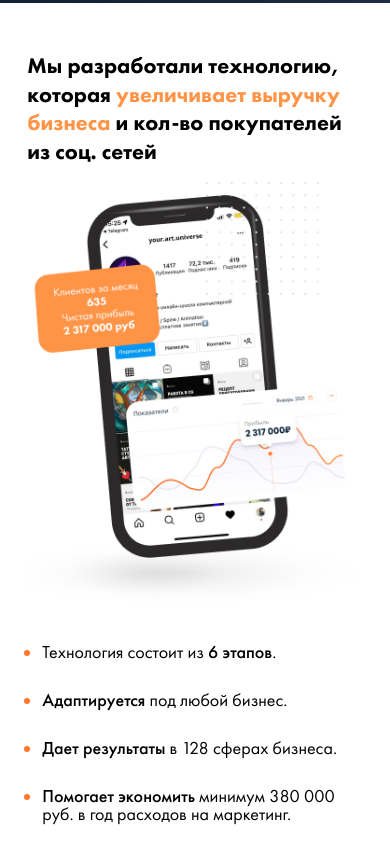
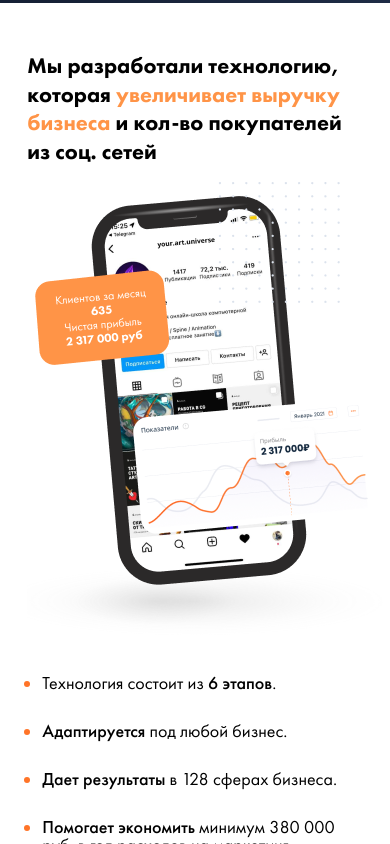
Before and after one commit to cushhy/SMM, a plain HTML site: page index.html in a window 390 px wide. Shown: the part 583-1427 px from the top of the page. Drawn offline with nearby package versions, Linux system fonts and the light colour scheme; files whose address does not match are found by name.

Commit message:
Update index.html

```diff
--- a/index.html
+++ b/index.html
@@ -95,7 +95,7 @@
                             из
                             соц. сетей
                         </div>
-                        <img class="mobiletech responsive" src="assets/img/mobiletech.png" alt="">
+                        <img class="mobiletech" src="assets/img/mobiletech.png" alt="">
                         <ul class="technology__items">
                             <li class="technology__item">
                                 <p>
```
